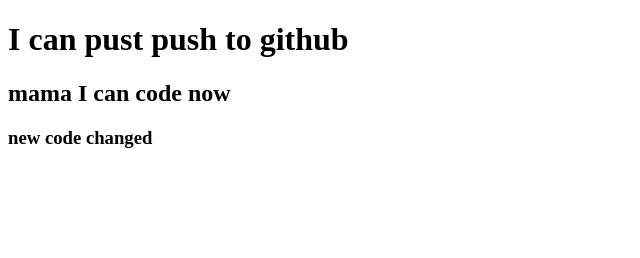
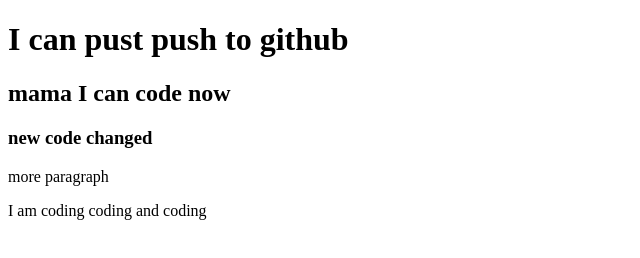
Before and after one commit to mdhasan016/my-second-rep, a plain HTML site: page index.html in a window 1280 px wide. Shown: the whole page, without its empty margins (0-640 px from the left). Drawn offline with Linux system fonts and the light colour scheme.

Commit message:
styles added

```diff
--- a/index.html
+++ b/index.html
@@ -11,6 +11,8 @@
     <h1>I can pust push to github</h1>
     <h2>mama I can code now</h2>
     <h3>new code changed</h3>
+    <p>more paragraph</p>
+    <p>I am coding coding and coding </p>
 </body>
 
 </html>
```
Also changed, not shown: style.css (added).
